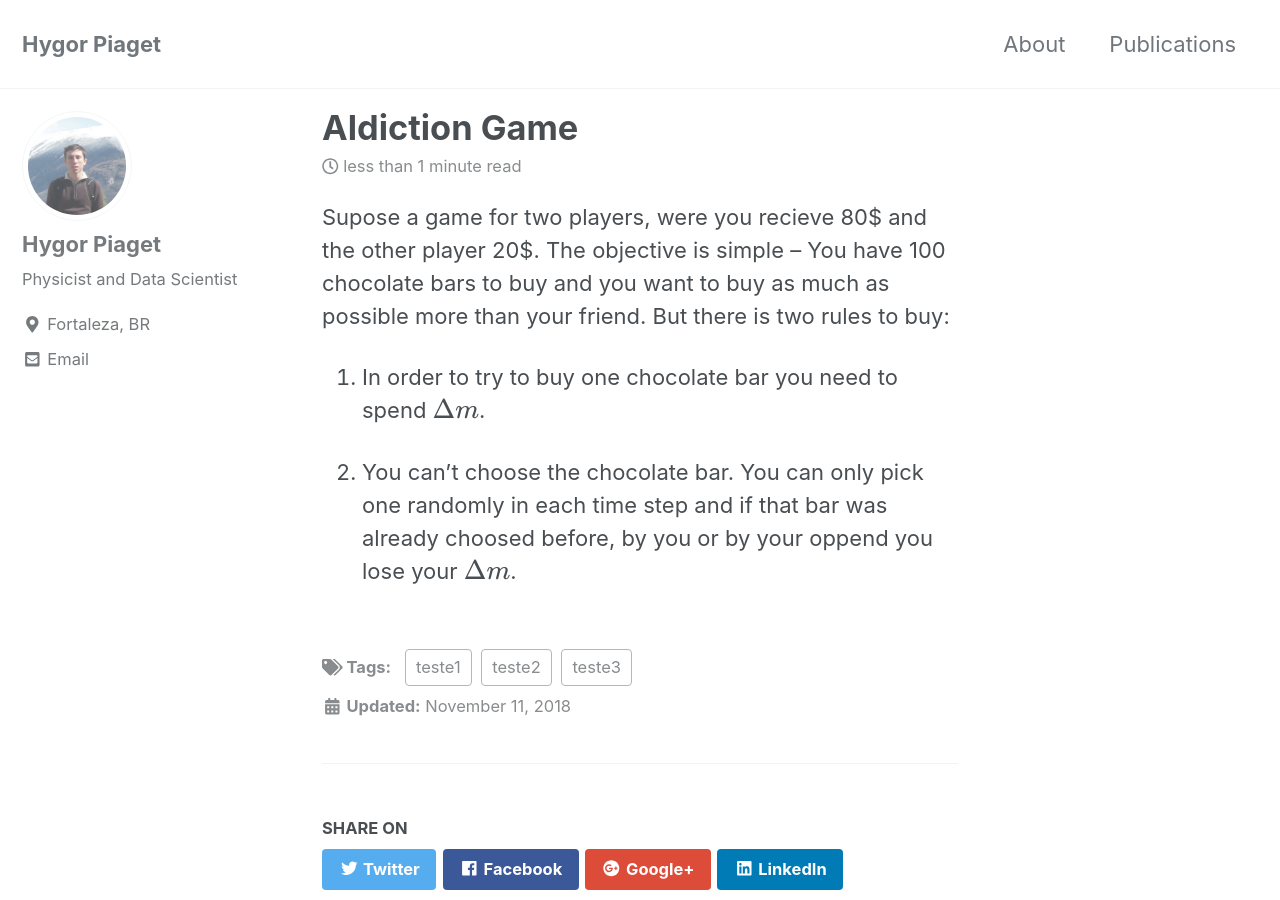
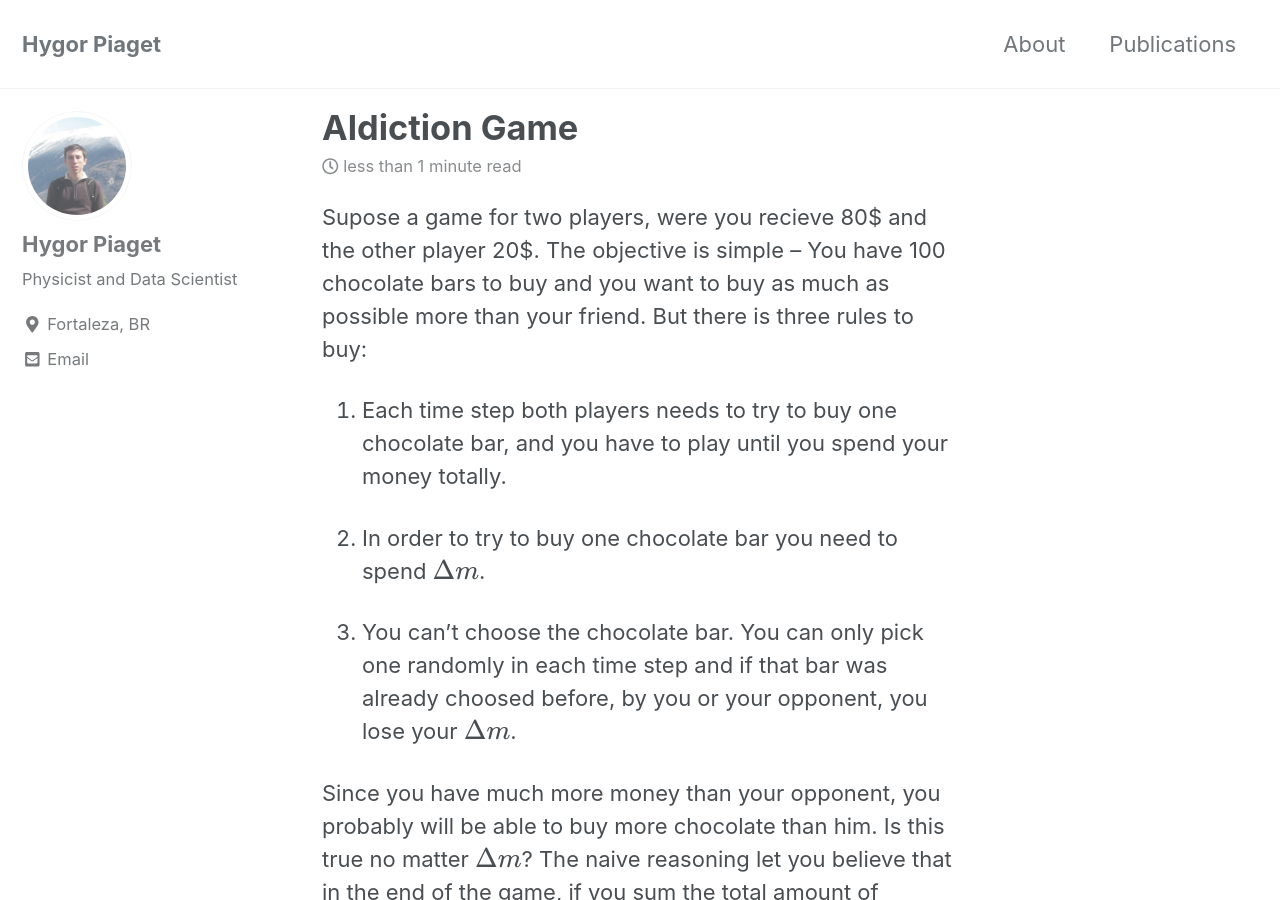
Before and after one commit to HygorPiaget/HygorPiaget.github.io, a Jekyll site: the page built from _posts/2018-11-11-teste.md, in a window 1280 px wide and 900 px high. Built offline with Jekyll 4.4.1, drawn with Linux system fonts in a browser that asks for light colours; cached includes are drawn as plain includes; nearby versions of some CDN libraries; formulas are drawn with MathJax 3; some of the changed text lies outside the part shown.

Commit message:
new github

```diff
--- a/_posts/2018-11-11-teste.md
+++ b/_posts/2018-11-11-teste.md
@@ -10,12 +10,18 @@ mathjax: "true"
 
 Supose a game for two players, were you recieve 80$ and the other player 20$.
 The objective is simple -- You have 100 chocolate bars to buy and you want to buy as much
-as possible more than your friend. But there is two rules to buy:
+as possible more than your friend. But there is three rules to buy:
 
-1. In order to try to buy one chocolate bar you need to spend $$\Delta m$$.
+1. Each time step both players needs to try to buy one chocolate bar, and you have to play until you spend your money totally.
 
-2. You can't choose the chocolate bar. You can only pick one randomly in each time step and
-if that bar was already choosed before, by you or by your oppend you lose your $$\Delta m$$.
+2. In order to try to buy one chocolate bar you need to spend $$\Delta m$$.
+
+3. You can't choose the chocolate bar. You can only pick one randomly in each time step and
+if that bar was already choosed before, by you or your opponent, you lose your $$\Delta m$$.
+
+Since you have much more money than your opponent, you probably will be able to buy more chocolate
+than him. Is this true no matter $$\Delta m$$? The naive reasoning let you believe that in the end of the game,
+if you sum the total amount of chocolates bought 80% will be yours and only 20% will stay for your friend.
 
 
 
```
